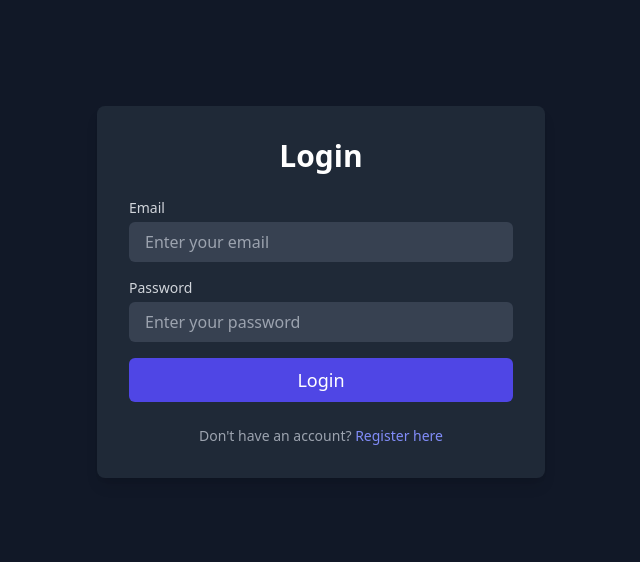
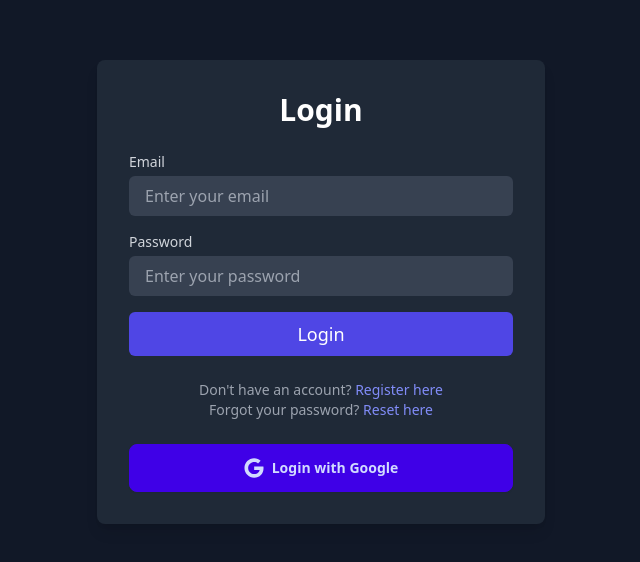
Before and after one commit to pratham40/E-Commerce, a React (Vite) app: page /login in a window 1280 px wide. Shown: the part 108-670 px from the top of the page, without its empty margins (319-959 px from the left). Built offline with nearby package versions, Linux system fonts and the light colour scheme; no server answers.

Commit message:
add OAuth login functionality, implement Google login in Login componen

```diff
--- a/src/Pages/Login.jsx
+++ b/src/Pages/Login.jsx
@@ -1,7 +1,18 @@
 import React from 'react';
+import { FaGoogle } from 'react-icons/fa6';
 import { Link } from 'react-router-dom';
+import authService from '../appwrite/auth';
 
 function Login() {
+
+  async function handleOAuth(){
+    try {
+      const res=await authService.handleOAuthLogin();
+      console.log(res);
+    } catch (error) {
+      console.log(error);
+    }
+  }
   return (
     <div className="flex items-center justify-center min-h-screen bg-gray-900 text-white">
       <div className="w-full max-w-md p-8 space-y-6 bg-gray-800 rounded-lg shadow-lg">
@@ -41,6 +52,21 @@
               Register here
             </Link>
           </p>
+          <p className="text-sm text-gray-400 text-center">
+            Forgot your password?{' '}
+            <Link to="/forgot-password" className="text-indigo-400 hover:underline">
+              Reset here
+            </Link>
+          </p>
+        </div>
+        <div className='flex justify-center'>
+          <Link onClick={handleOAuth} className="btn btn-active btn-primary w-full">
+
+              <FaGoogle
+                size="20px"
+              />
+              Login with Google
+          </Link>
         </div>
       </div>
     </div>
--- a/src/Pages/SignUp.jsx
+++ b/src/Pages/SignUp.jsx
@@ -4,7 +4,7 @@
 import toast from 'react-hot-toast';
 
 function Signup() {
-
+  const navigate = useNavigate();
   async function handleSignup() {
     const name = "John Doe";
     const email = "pratham5@gmail.com";
@@ -13,7 +13,7 @@
       const data=await authService.createAccount({ name, email, password });
       console.log(data);
       if (data) {
-        console.log(data);
+        navigate('/verifyemail');
       }
       toast.success('Account created successfully. Please verify your email.');
     } catch (error) {
--- a/src/Pages/VerifyEmail.jsx
+++ b/src/Pages/VerifyEmail.jsx
@@ -1,5 +1,5 @@
 import React, { useEffect, useState } from "react";
-import { useNavigate, useSearchParams } from "react-router-dom";
+import { useNavigate, useParams, useSearchParams } from "react-router-dom";
 import authService from "../appwrite/auth";
 import toast from "react-hot-toast";
 
@@ -11,7 +11,9 @@
   useEffect(() => {
     const checkEmailVerification = async () => {
       try {
-        const [params] = useSearchParams();
+
+        const params = useParams();
+        console.log(params);
 
         const secret = params.get("secret");
         const userId = params.get("userId");
--- a/src/appwrite/auth.js
+++ b/src/appwrite/auth.js
@@ -1,4 +1,4 @@
-import { Account, Client, ID } from "appwrite";
+import { Account, Client, ID, OAuthProvider } from "appwrite";
 import conf from "../conf/conf"
 export class AuthService{
     client = new Client();
@@ -51,6 +51,19 @@
             return error.message;
         }
     }
+
+    async handleOAuthLogin(){
+        try {
+            const res=await this.account.createOAuth2Session(
+                OAuthProvider.Google,
+                'http://localhost:5173/',
+                'http://localhost:5173/fail',
+            )
+            return res;
+        } catch (error) {
+            return error.message;
+        }
+    }
 }
 
 const authService = new AuthService();
```
